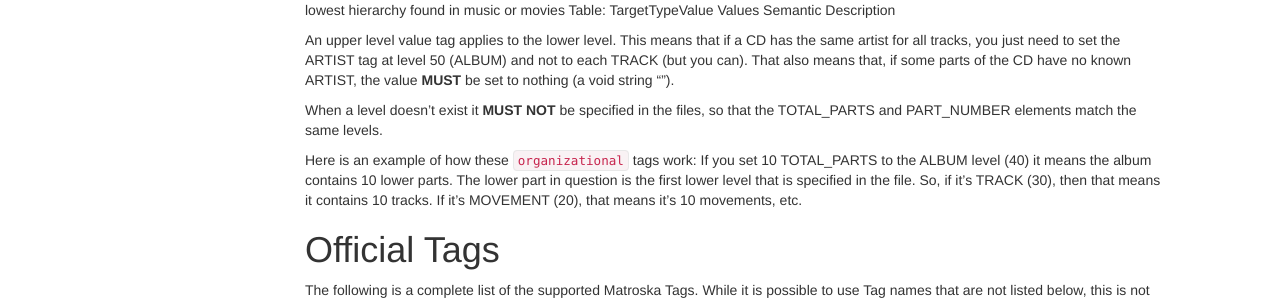
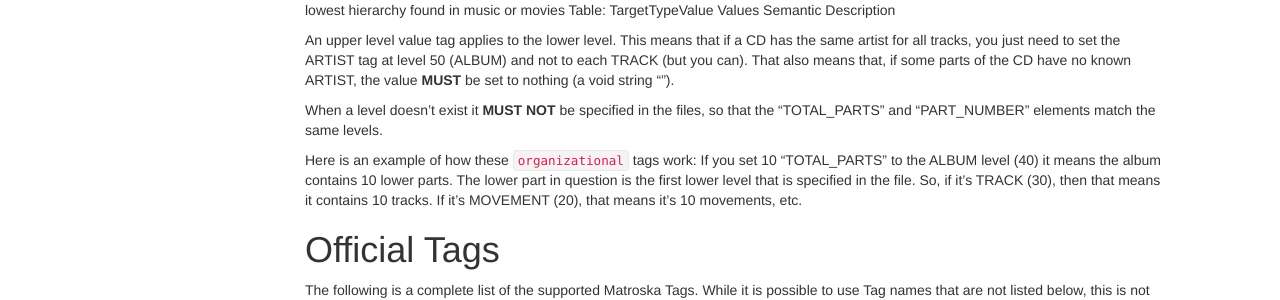
Before and after one commit to ietf-wg-cellar/matroska-specification, a Jekyll site: the page built from tagging.md, in a window 1280 px wide and 900 px high, scrolled down 1947 px. Shown: the part 416-716 px from the top of the window. Built offline with Jekyll 4.4.1, drawn with Linux system fonts in a browser that asks for light colours; our own code applies the rules of GitHub Pages for plain Markdown files.

Commit message:
double quote TagName values

```diff
--- a/tagging.md
+++ b/tagging.md
@@ -143,10 +143,10 @@ artist for all tracks, you just need to set the ARTIST tag at level 50 (ALBUM) a
 to each TRACK (but you can). That also means that, if some parts of the CD have no known
 ARTIST, the value **MUST** be set to nothing (a void string "").
 
-When a level doesn't exist it **MUST NOT** be specified in the files, so that the TOTAL_PARTS
-and PART_NUMBER elements match the same levels.
+When a level doesn't exist it **MUST NOT** be specified in the files, so that the "TOTAL_PARTS"
+and "PART_NUMBER" elements match the same levels.
 
-Here is an example of how these `organizational` tags work: If you set 10 TOTAL_PARTS to
+Here is an example of how these `organizational` tags work: If you set 10 "TOTAL_PARTS" to
 the ALBUM level (40) it means the album contains 10 lower parts. The lower part in question
 is the first lower level that is specified in the file. So, if it's TRACK (30), then that
 means it contains 10 tracks. If it's MOVEMENT (20), that means it's 10 movements, etc.
```
Also changed, not shown: matroska_tags.xml (+8 -8 lines).
